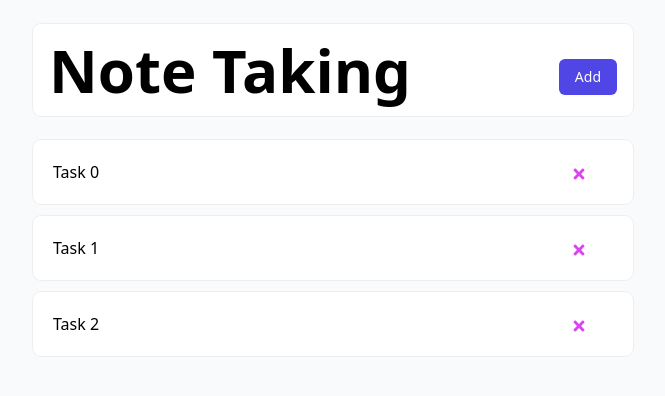
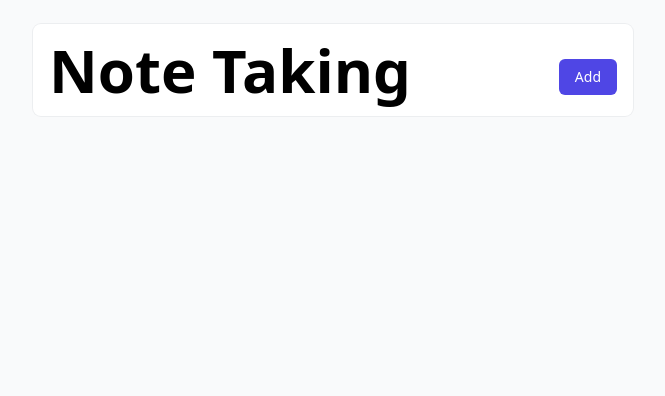
Before and after one commit to JanPoonthong/note-taking, a React (Create React App) app: page / in a window 1280 px wide. Shown: the top 396 px of the page, without its empty margins (307-972 px from the left). Built offline with nearby package versions, Linux system fonts and the light colour scheme.

Commit message:
Bug: task doesn't render on the screen with if condition

```diff
--- a/src/components/Box.js
+++ b/src/components/Box.js
@@ -27,11 +27,8 @@ const Box = ({ title, button, task, setTasks, isDeleted }) => {
       deletedStyle = "";
     }
 
-    if (deletedStyle === "delete") {
-      console.log(task.id);
-    }
-
     const boxStyle = `Box rounded-lg ring-1 ring-gray-900 ring-opacity-5 bg-white note ${deletedStyle}`;
+    if (isDeleted) {
       return (
         <div className={boxStyle}>
           <h2>
@@ -40,6 +37,8 @@ const Box = ({ title, button, task, setTasks, isDeleted }) => {
           </h2>
         </div>
       );
+    }
+    return null;
   }
 };
 
```
Lines whose indentation alone changed are shown as unchanged.
